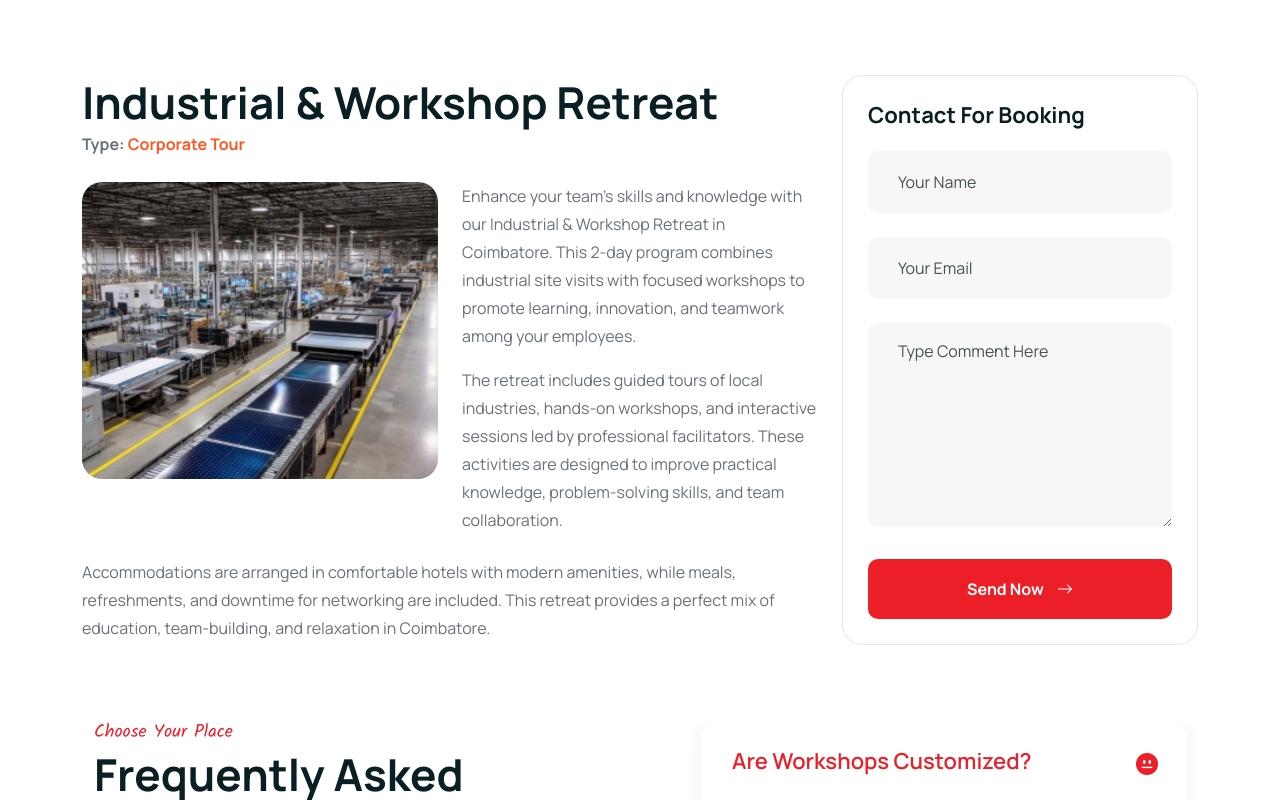
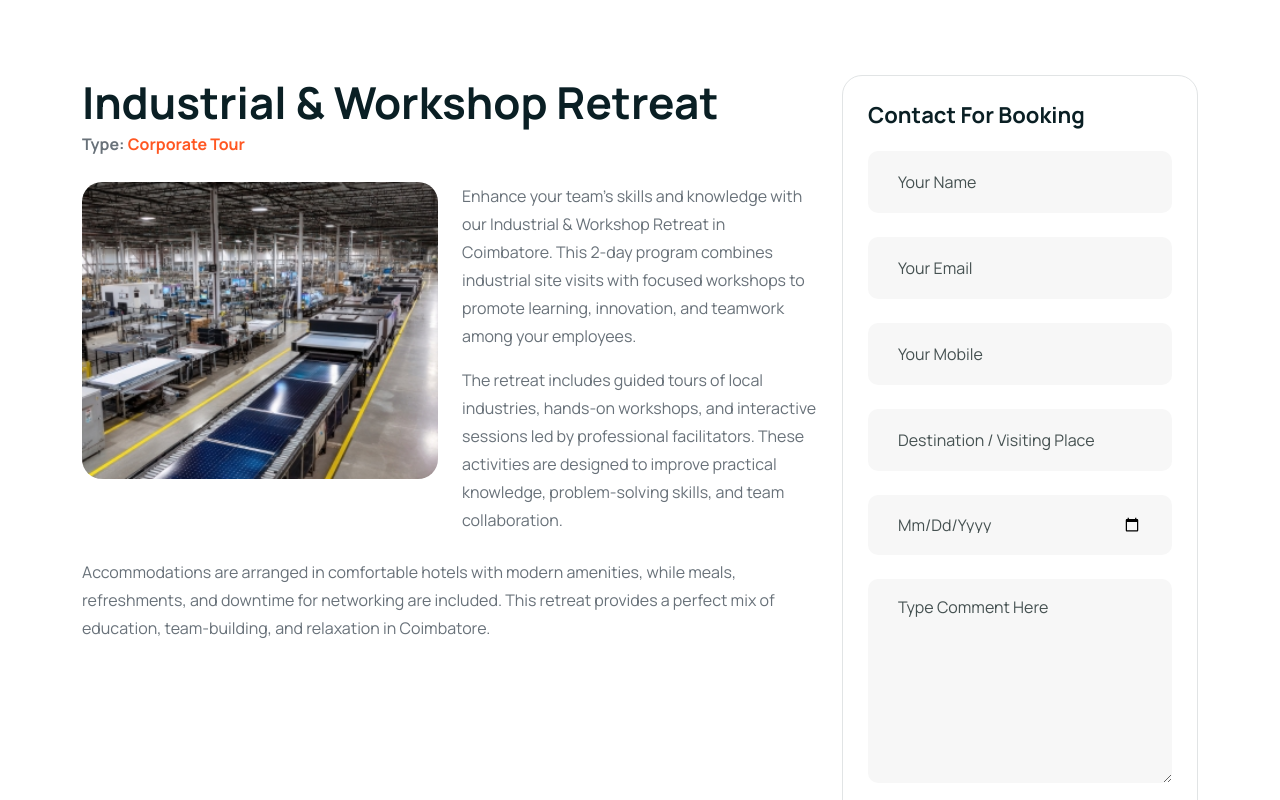
Before and after one commit to liginaruljustus/jpaholidays, a Next.js app: page /tour-packages/corporate/Coimbatore-Industrial-Retreat in a window 1280 px wide. Shown: the part 560-1360 px from the top of the page. Built offline with nearby package versions, Linux system fonts and the light colour scheme.

Commit message:
mail setup v2

```diff
--- a/src/app/(innerpage)/tour-packages/[url]/[pageUrl]/DestinationPageClient.tsx
+++ b/src/app/(innerpage)/tour-packages/[url]/[pageUrl]/DestinationPageClient.tsx
@@ -1,6 +1,7 @@
 import Image from "next/image";
 import React from "react";
 import Faq1 from "./FAQ1"; // import your FAQ component
+import Form2 from "../../../../Components/Form/Form2"
 
 type FAQ = { title: string; content: string };
 
@@ -96,33 +97,7 @@ const DestinationDetails = ({ innerpage }: Props) => {
                     <h4>Contact for Booking</h4>
                   </div>
                   <div className="desti-booking-form">
-                    <form action="#" method="POST">
-                      <div className="row g-4">
-                        <div className="col-lg-12">
-                          <div className="form-clt">
-                            <input type="text" name="name" placeholder="Your Name" />
-                          </div>
-                        </div>
-                        <div className="col-lg-12">
-                          <div className="form-clt">
-                            <input type="text" name="email" placeholder="Your Email" />
-                          </div>
-                        </div>
-                        <div className="col-lg-12">
-                          <div className="form-clt">
-                            <textarea
-                              name="message"
-                              placeholder="Type Comment Here"
-                            ></textarea>
-                          </div>
-                        </div>
-                        <div className="col-lg-12">
-                          <button type="submit" className="theme-btn text-center">
-                            Send Now <i className="bi bi-arrow-right"></i>
-                          </button>
-                        </div>
-                      </div>
-                    </form>
+                   <Form2/>
                   </div>
                 </div>
               </div>
```
